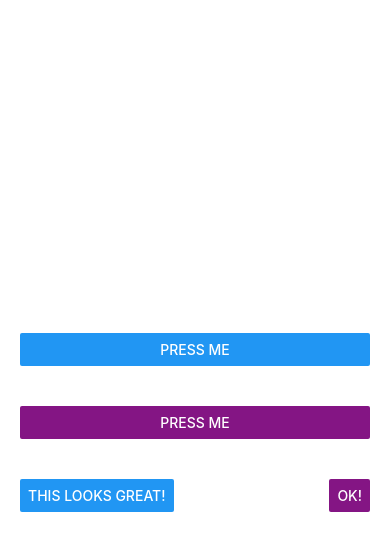
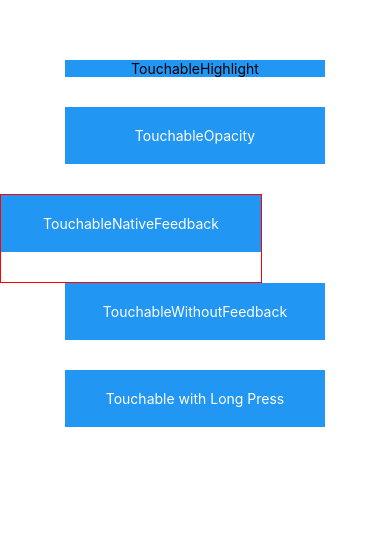
Before and after one commit to cuidezhu/ReactNativePractice, a React Native app: screen / in a window 390 px wide. Shown: the top 550 px of the page. Built offline with nearby package versions, Linux system fonts and the light colour scheme.

Commit message:
Touchables

```diff
--- a/App.js
+++ b/App.js
@@ -1,38 +1,46 @@
 import React, { Component } from 'react';
-import { Alert, Button, StyleSheet, View } from 'react-native';
+import { Alert, AppRegistry, Platform, StyleSheet, Text, TouchableHighlight, TouchableOpacity, TouchableNativeFeedback, TouchableWithoutFeedback, View } from 'react-native';
 
-export default class ButtonBasics extends Component {
+export default class Touchables extends Component {
   _onPressButton() {
     Alert.alert('You tapped the button!')
+  }
+
+  _onLongPressButton() {
+    Alert.alert('You long-pressed the button')
   }
 
   render() {
     return (
       <View style={styles.container}>
-        <View style={styles.buttonContainer}>
-          <Button
-            onPress={this._onPressButton}
-            title="Press Me"
-          />
-        </View>
-        <View style={styles.buttonContainer}>
-          <Button
-            onPress={this._onPressButton}
-            title="Press Me"
-            color="#841584"
-          />
-        </View>
-        <View style={styles.alternativeLayoutButtonContainer}>
-          <Button
-            onPress={this._onPressButton}
-            title="this looks great!"
-          />
-          <Button
-            onPress={this._onPressButton}
-            title="OK!"
-            color="#841584"
-          />
-        </View>
+        <TouchableHighlight onPress={this._onPressButton} underlayColor="white">
+          <View style={styles.button}>
+            <Text tyle={styles.buttonText}>TouchableHighlight</Text>
+          </View>
+        </TouchableHighlight>
+        <TouchableOpacity onPress={this._onPressButton}>
+          <View style={styles.button}>
+            <Text style={styles.buttonText}>TouchableOpacity</Text>
+          </View>
+        </TouchableOpacity>
+        <TouchableNativeFeedback
+          onPress={this._onPressButton}
+          background={Platform.Os === 'android' ? TouchableNativeFeedback.SelectableBackground() : ''}
+        >
+          <View style={styles.button}>
+            <Text style={styles.buttonText}>TouchableNativeFeedback</Text>
+          </View>
+        </TouchableNativeFeedback>
+        <TouchableWithoutFeedback>
+          <View style={styles.button}>
+            <Text style={styles.buttonText}>TouchableWithoutFeedback</Text>
+          </View>
+        </TouchableWithoutFeedback>
+        <TouchableHighlight onPress={this._onPressButton} onLongPress={this._onLongPressButton} underlayColor="white">
+          <View style={styles.button}>
+            <Text style={styles.buttonText}>Touchable with Long Press</Text>
+          </View>
+        </TouchableHighlight>
       </View>
     );
   }
@@ -40,15 +48,17 @@
 
 const styles = StyleSheet.create({
   container: {
-    flex: 1,
-    justifyContent: 'center',
+    paddingTop: 60,
+    alignItems: 'center'
   },
-  buttonContainer: {
-    margin: 20
+  button: {
+    marginBottom: 30,
+    width: 260,
+    alignItems: 'center',
+    backgroundColor: '#2196F3'
   },
-  alternativeLayoutButtonContainer: {
-    margin: 20,
-    flexDirection: 'row',
-    justifyContent: 'space-between'
+  buttonText: {
+    padding: 20,
+    color: 'white'
   }
 })
```
